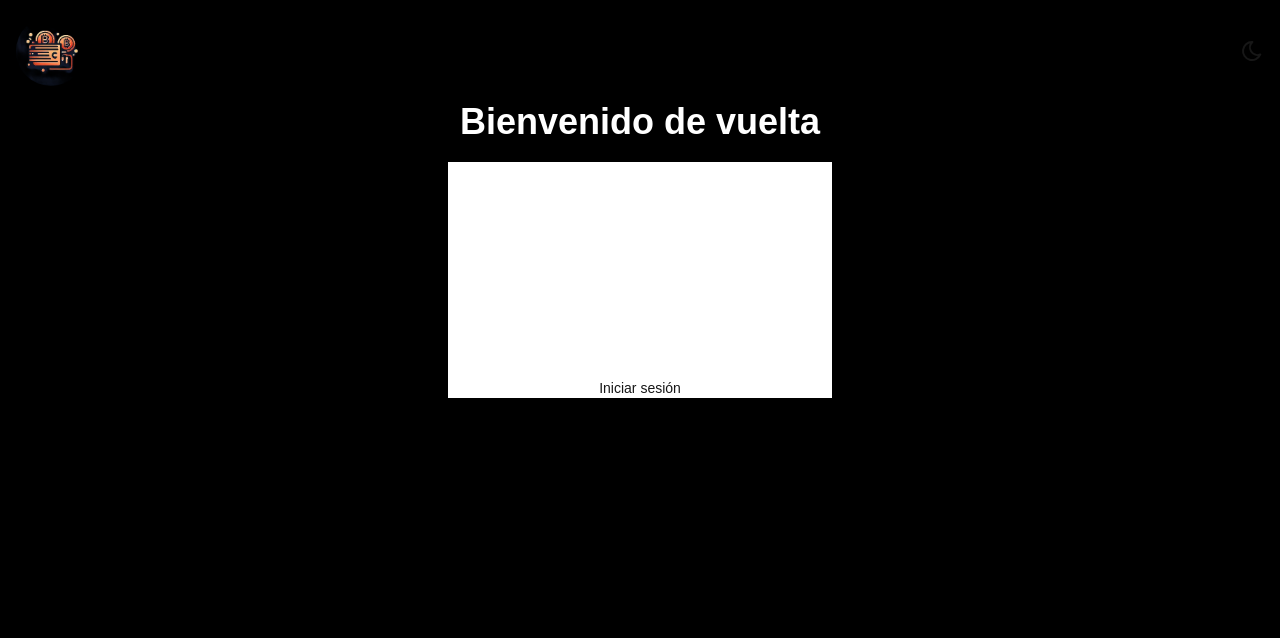
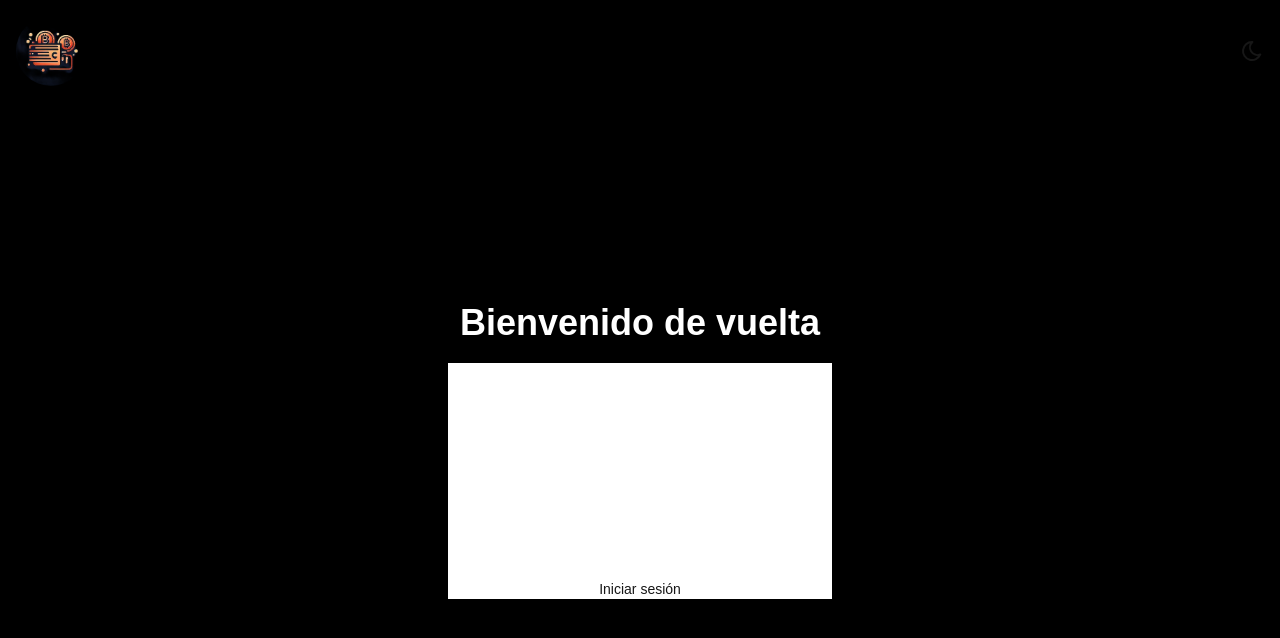
Before and after one commit to RafaelMoro/next-budget-master, a Next.js app: page / in a window 1280 px wide. Shown: the top 638 px of the page. Built offline with nearby package versions, Linux system fonts and the light colour scheme.

Commit message:
refactor: restructure layout and remove redundant Header component from LoginPage

```diff
--- a/src/app/layout.tsx
+++ b/src/app/layout.tsx
@@ -1,6 +1,7 @@
 import type { Metadata } from "next";
 import localFont from "next/font/local";
 import "./globals.css";
+import { Header } from "@/shared/ui/organisms/Header";
 
 const geistSans = localFont({
   src: "./fonts/GeistVF.woff",
@@ -28,7 +29,10 @@ export default function RootLayout({
       <body
         className={`${geistSans.variable} ${geistMono.variable} antialiased bg-white dark:bg-black transition-colors`}
       >
-        {children}
+        <div className="min-h-screen flex flex-col">
+          <Header />
+          {children}
+        </div>
       </body>
     </html>
   );
--- a/src/features/Login/LoginPage.tsx
+++ b/src/features/Login/LoginPage.tsx
@@ -1,5 +1,4 @@
 "use client"
-import { Header } from "@/shared/ui/organisms/Header";
 import { QueryClient, QueryClientProvider } from "@tanstack/react-query";
 import { LoginCard } from "./LoginCard";
 
@@ -8,13 +7,10 @@ const queryClient = new QueryClient()
 export const LoginPage = () => {
   return (
     <QueryClientProvider client={queryClient}>
-      <div>
-        <Header />
-        <main className="flex flex-col justify-center items-center gap-5">
-          <h1 className="text-black dark:text-white text-4xl text-center font-bold">Bienvenido de vuelta</h1>
-          <LoginCard />
-        </main>
-      </div>
+      <main className="flex-1 flex flex-col justify-center items-center gap-5 min-h-full">
+        <h1 className="text-black dark:text-white text-4xl text-center font-bold">Bienvenido de vuelta</h1>
+        <LoginCard />
+      </main>
     </QueryClientProvider>
   )
 }
```
